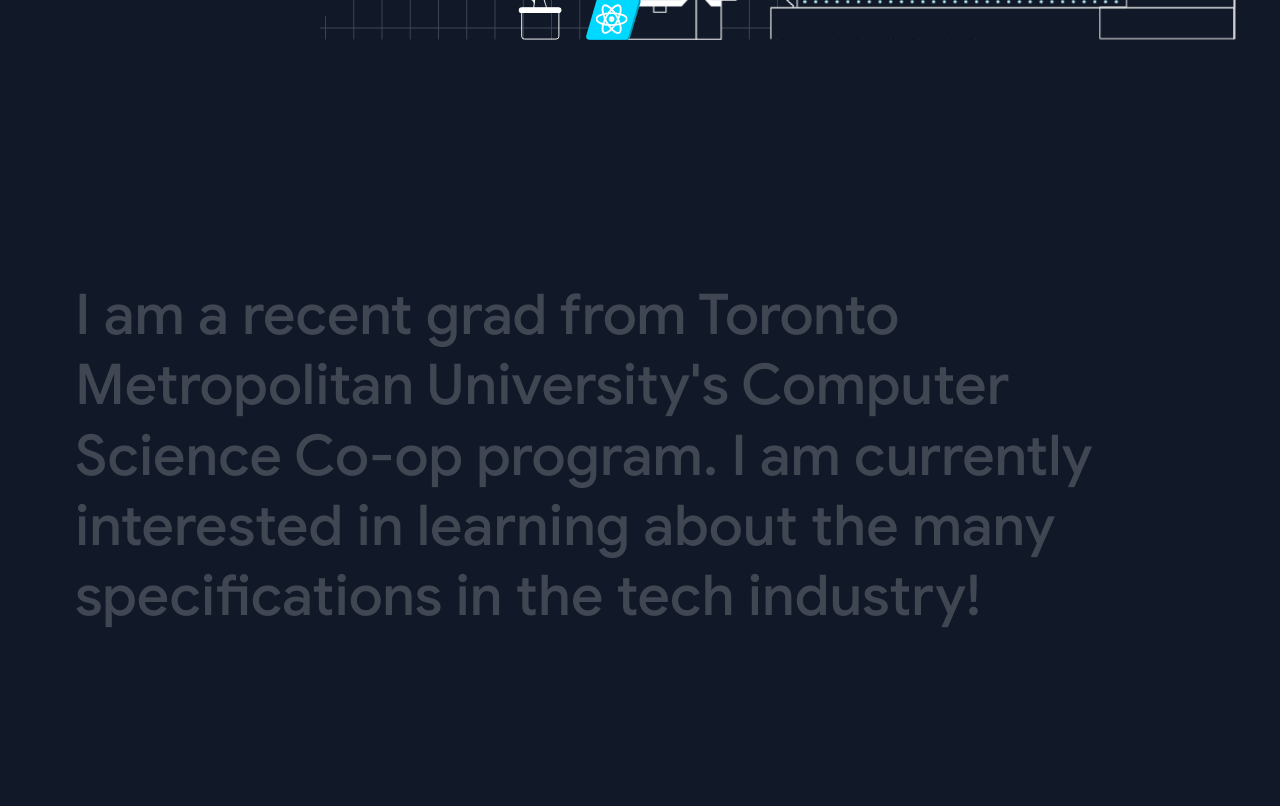
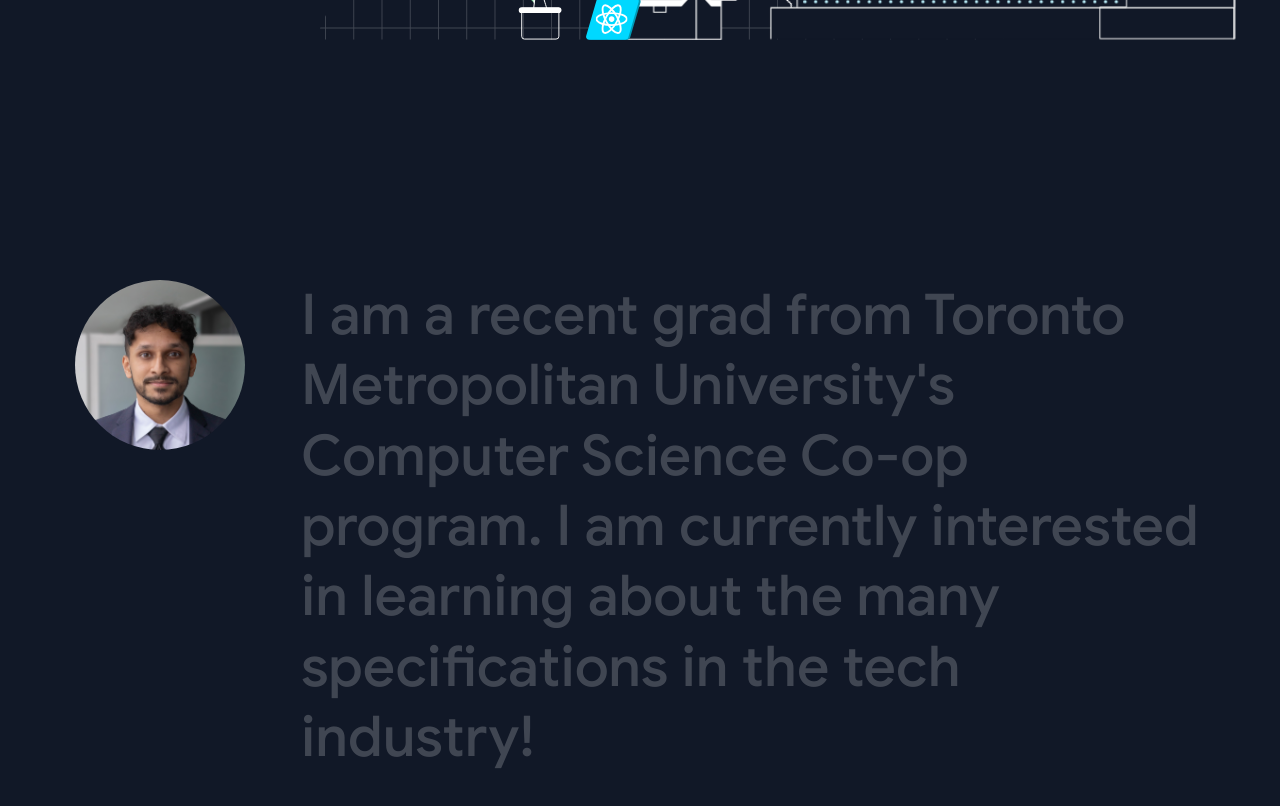
Before and after one commit to majuth/portfolio-site-2.0, a React (Create React App) app: page / in a window 1280 px wide. Shown: the part 760-1566 px from the top of the page. Built offline with nearby package versions, Linux system fonts and the light colour scheme.

Commit message:
Create column for images

```diff
--- a/src/components/description/description.js
+++ b/src/components/description/description.js
@@ -1,5 +1,6 @@
 import { gsap, Linear, ScrollTrigger } from "gsap/all";
 import React, { useEffect, useState } from "react";
+import headShot from "../../img/headshot.jpg";
 
 function Description() {
     const descrpRef = React.useRef(null);
@@ -69,8 +70,9 @@
         </h1>
     }
 
-    return <section className="tall:pt-20 tall:pb-16 pt-40 pb-24 w-full relative select-none section-container" ref={targetSection}>
-        {renderDescription()}
+    return <section className="tall:pt-20 tall:pb-16 pt-40 pb-24 w-full relative select-none section-container inline-grid grid-cols-5" ref={targetSection}>
+        <section className="col-span-5 md:col-span-1"><img src={headShot} className="rounded-full md:w-3/4 w-full scale-125 sm:scale-100 flex" style={{maxHeight: "200px", maxWidth: "200px"}} alt={"Majuth Kira Headshot"} width={100} height={100} /></section>
+        <section className="col-span-5 md:col-span-4">{renderDescription()}</section>
     </section>;
 }
 
```
Also changed, not shown: public/img/headshot.jpg (deleted), src/img/headshot.jpg (added).
